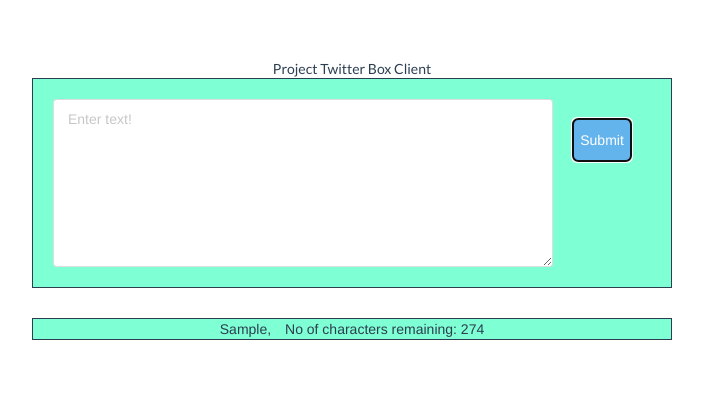
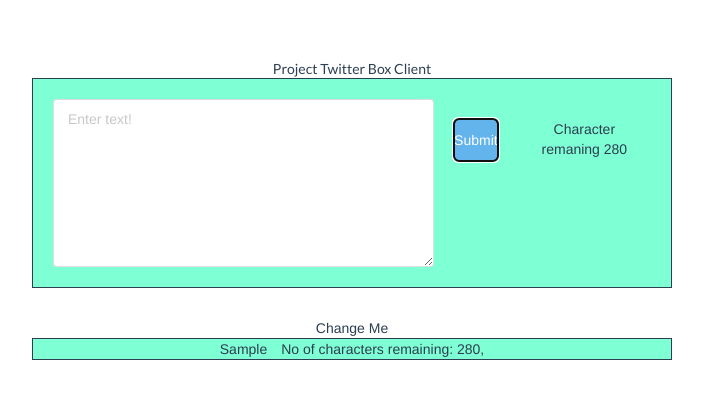
Before and after one commit to chasethesky79/VueProject, a Vue app: page / in a window 1280 px wide. Both pictures are taken after typing "Sample" into the empty fields and a click on the button "Submit". Shown: the top 398 px of the page, without its empty margins (288-991 px from the left). Built offline with nearby package versions, Linux system fonts and the light colour scheme.

Commit message:
Added a basic header component

```diff
--- /dev/null
+++ b/src/components/Header.vue
@@ -0,0 +1,19 @@
+<template>
+  <nav class="nav">
+    <a href="#">Home</a>
+    <a href="#">About</a>
+  </nav>
+</template>
+
+<script>
+export default {};
+</script>
+
+<style lang="scss" scoped>
+.nav {
+  display: flex;
+  align-items: center;
+  justify-content: center;
+  flex-direction: row;
+}
+</style>
--- a/src/components/TwitterBoxClient.vue
+++ b/src/components/TwitterBoxClient.vue
@@ -15,14 +15,16 @@
         >
           Submit
         </button>
+        <span>Character remaning {{ maxC }}</span>
       </div>
     </form>
+    <button @click="change">Change Me</button> {{ fullName }}
     <div v-if="items.length > 0" class="display-section">
       <ul>
         <li v-for="item in items" :key="item">
-          {{ item }},
+          {{ item }}
           <span style="margin-left: 10px"
-            >No of characters remaining: {{ 280 - item.length }}</span
+            >No of characters remaining: {{ maxC }},</span
           >
         </li>
       </ul>
@@ -38,13 +40,23 @@
       newItem: "",
       items: [],
       characters: 280,
+      firstName: `Bharath`,
+      lastName: `Seshadri`,
     };
+  },
+  computed: {
+    maxC() {
+      return this.characters - this.newItem.length;
+    },
   },
   methods: {
     submitForm(event) {
       this.items = [...this.items, this.newItem];
       this.newItem = "";
       event.preventDefault();
+    },
+    change() {
+      this.firstName = "Bob";
     },
   },
 };
```
